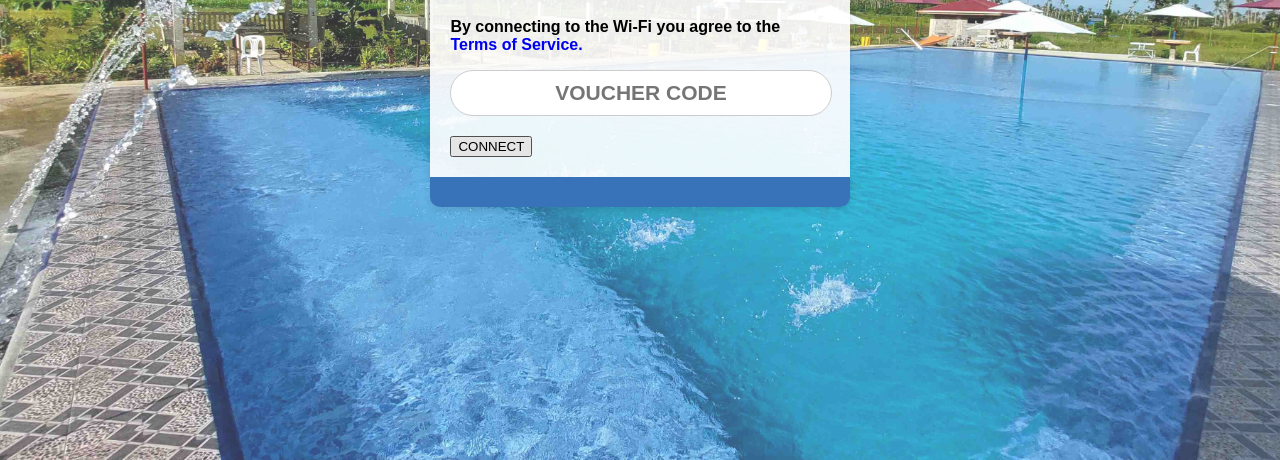
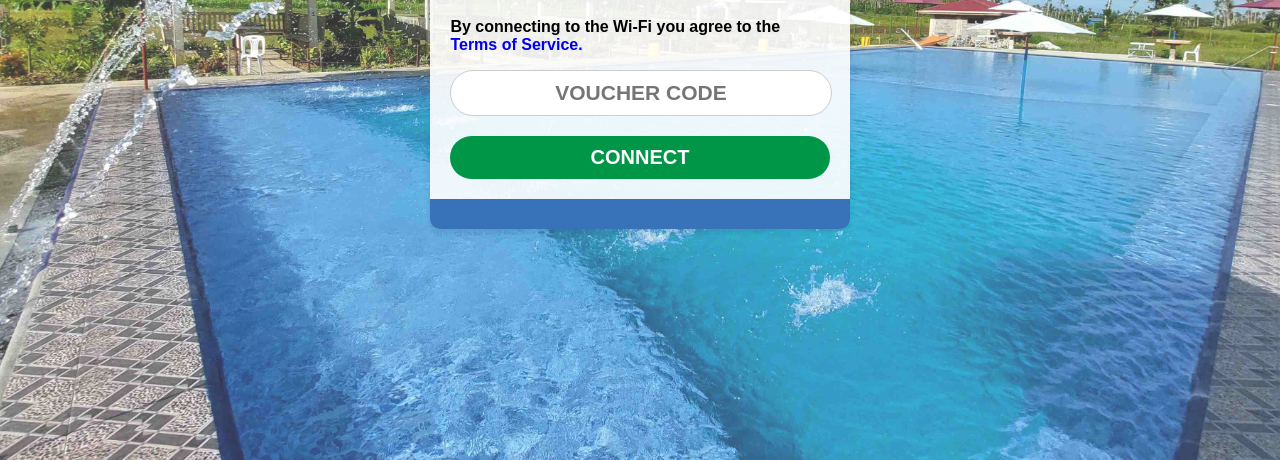
Before and after one commit to Cedrake1027/Customize-Omada-Captive-Portal-Free, a plain HTML site: page index.html in a window 1280 px wide. In both pictures the pointer is over the button "CONNECT". Shown: the part 340-800 px from the top of the page. Drawn offline with Linux system fonts and the light colour scheme; no server answers.

Commit message:
Update index.css

```diff
--- a/index.css
+++ b/index.css
@@ -81,7 +81,7 @@ input[type="number"] {
 	font-weight: bolder;
 }
 
-input[type="submit"] {
+#button-login {
 	width: 100%;
 	padding: 10px 0;
 	border: none;
@@ -93,9 +93,10 @@ input[type="submit"] {
 	font-weight: bolder;
 }
 
-input[type="submit"]:hover {
+#button-login:hover {
 	background-color: #009647;
 }
+
 
 .logo {
 	display: block;
```
